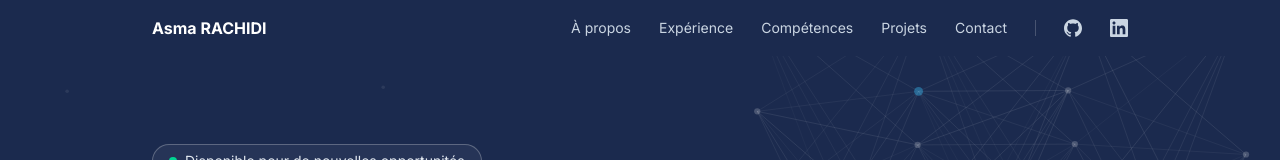
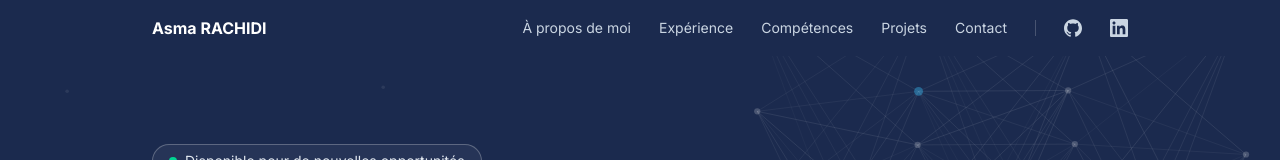
Before and after one commit to AsmaRACHIDI/portfolio, a React (Vite) app: page / in a window 1280 px wide. Shown: the top 160 px of the page. Built offline with nearby package versions, Linux system fonts and the light colour scheme.

Commit message:
Menu link matches section title: "À propos de moi"

```diff
--- a/src/components/Navbar.jsx
+++ b/src/components/Navbar.jsx
@@ -4,7 +4,7 @@ import { GithubIcon, LinkedinIcon } from './BrandIcons'
 import { profile } from '../data/profile'
 
 const links = [
-  { href: '#about', label: 'À propos' },
+  { href: '#about', label: 'À propos de moi' },
   { href: '#experience', label: 'Expérience' },
   { href: '#skills', label: 'Compétences' },
   { href: '#projects', label: 'Projets' },
```
